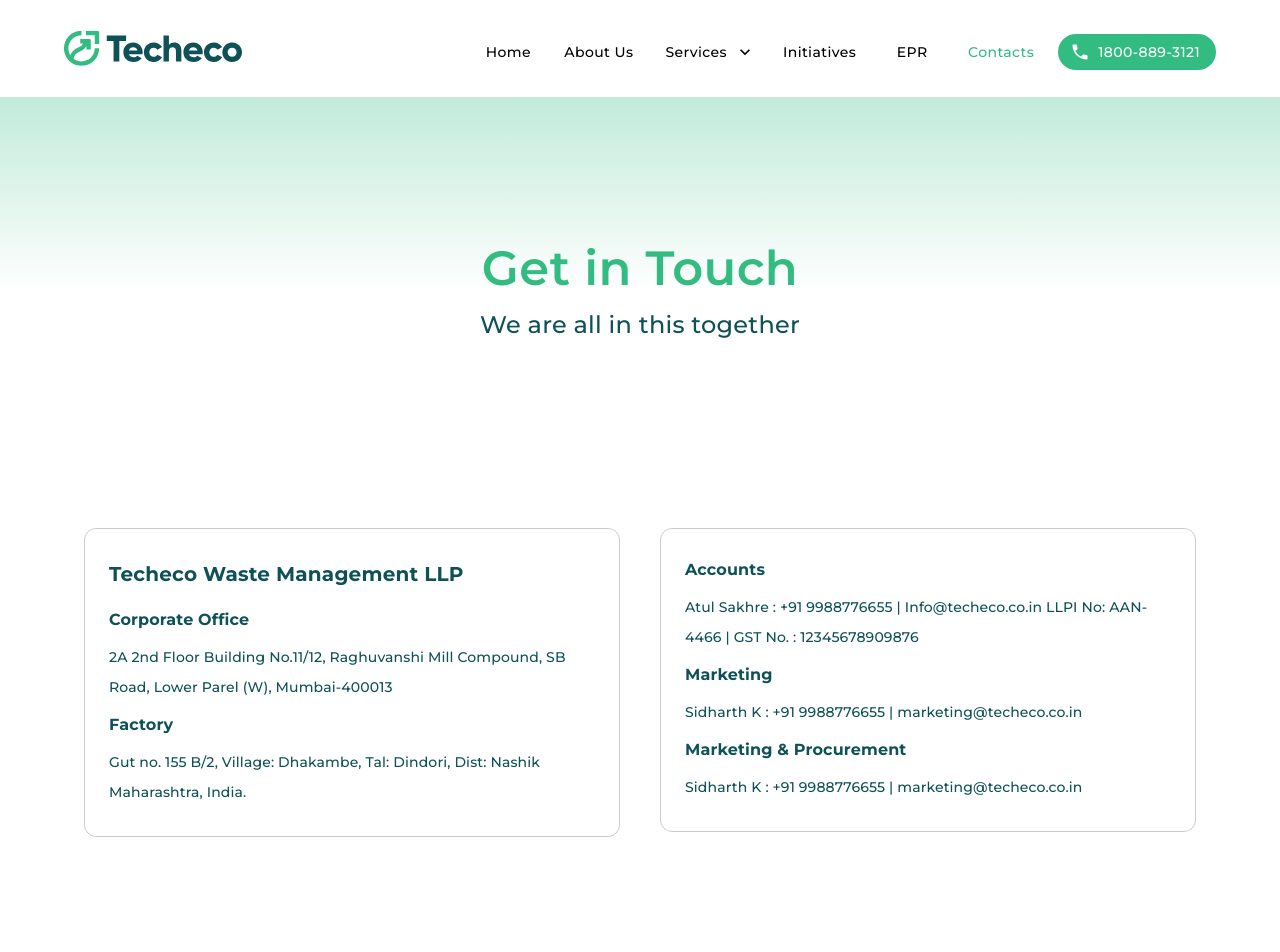
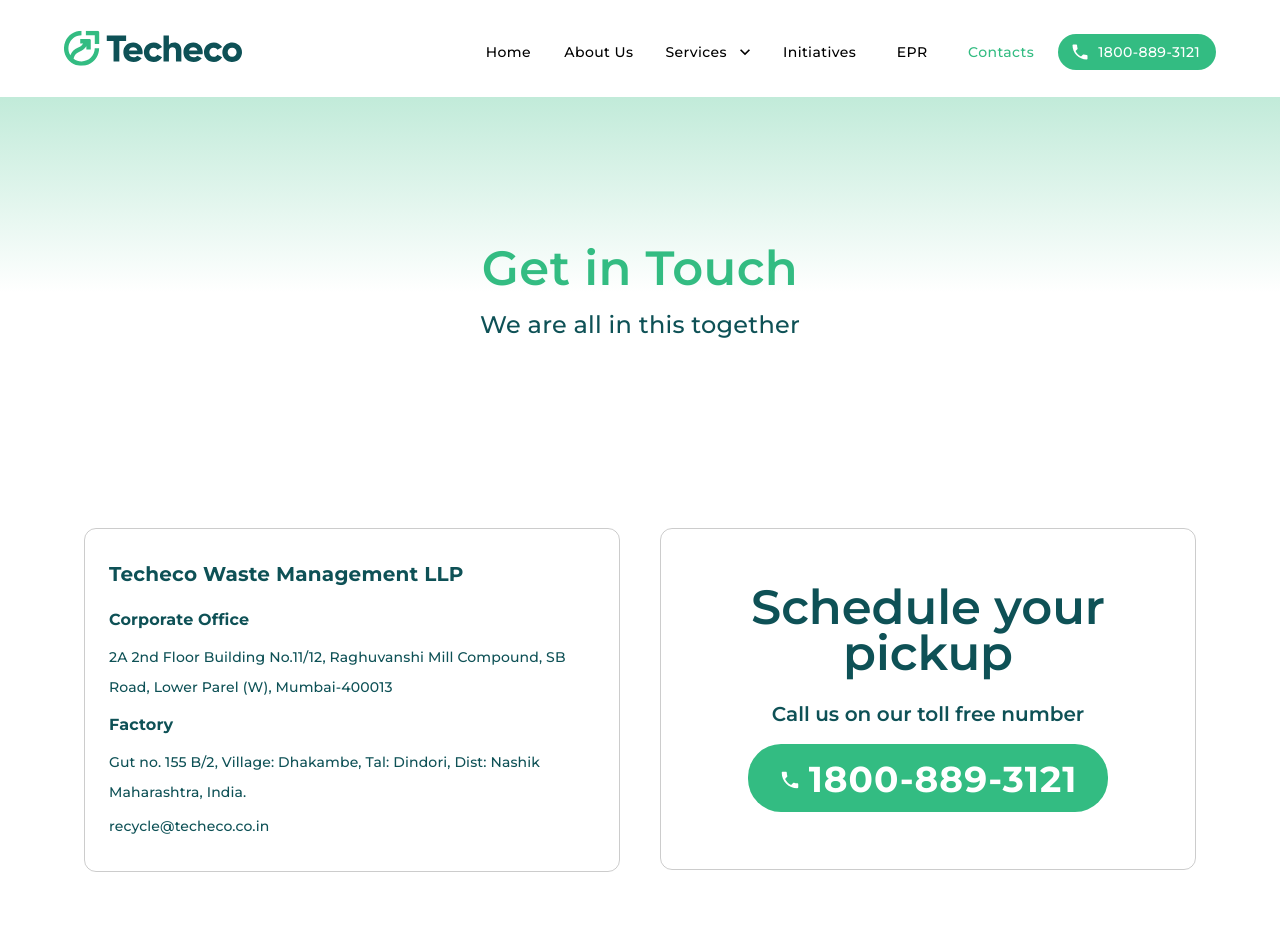
Before and after one commit to vipul-developer/techeco, a React (Create React App) app: page /tecteco/contacts in a window 1280 px wide. Shown: the top 952 px of the page. Built offline with nearby package versions, Linux system fonts and the light colour scheme.

Commit message:
Techeco Change Done

```diff
--- a/src/Component/ContactUs/index.js
+++ b/src/Component/ContactUs/index.js
@@ -30,7 +30,7 @@
                     <Grid container item xs={12}>
                         <Grid item xl={6} lg={6} md={6} sm={6} xs={12}>
                             <Box sx={{padding:"39px 20px 39px 20px"}}>
-                                <Box sx={{border:"solid 0.5px rgba(0, 0, 0, 0.2)",borderRadius:"12px",p:3}}>
+                                <Box sx={{border:"solid 0.5px rgba(0, 0, 0, 0.2)",borderRadius:"12px",p:3,minHeight:"342px"}}>
                                     <Typography variant="body1" component="div" gutterBottom sx={{fontSize:{md:"20px"},fontWeight:"bold",fontFamily:"Montserrat",lineHeight:2.14,color:"#0e5156"}}>
                                         Techeco Waste Management LLP
                                     </Typography>
@@ -48,13 +48,16 @@
                                         Gut no. 155 B/2, Village: Dhakambe, Tal: Dindori, Dist: Nashik
                                         Maharashtra, India.
                                     </Typography>
+                                    <Typography variant="body1" component="div" gutterBottom sx={{fontSize:"14px",fontWeight:500,fontFamily:"Montserrat",lineHeight:2.14,color:"#0e5156"}}>
+                                        recycle@techeco.co.in
+                                    </Typography>
                                 </Box>
                             </Box>
                         </Grid>
                         <Grid item xl={6} lg={6} md={6} sm={6} xs={12}>
                             <Box sx={{padding:"39px 20px 39px 20px"}}>
-                                <Box sx={{border:"solid 0.5px rgba(0, 0, 0, 0.2)",borderRadius:"12px",p:3}}>
-                                    <Typography variant="body1" component="div" gutterBottom sx={{fontSize:"16px",fontWeight:"bold",fontFamily:"Montserrat",lineHeight:2.14,color:"#0e5156"}}>
+                                <Box sx={{border:"solid 0.5px rgba(0, 0, 0, 0.2)",borderRadius:"12px",p:3,textAlign:"center",minHeight:"342px"}}>
+                                    {/* <Typography variant="body1" component="div" gutterBottom sx={{fontSize:"16px",fontWeight:"bold",fontFamily:"Montserrat",lineHeight:2.14,color:"#0e5156"}}>
                                         Accounts
                                     </Typography>
                                     <Typography variant="body1" component="div" gutterBottom sx={{fontSize:"14px",fontWeight:500,fontFamily:"Montserrat",lineHeight:2.14,color:"#0e5156"}}>
@@ -72,14 +75,17 @@
                                     </Typography>
                                     <Typography variant="body1" component="div" gutterBottom sx={{fontSize:"14px",fontWeight:500,fontFamily:"Montserrat",lineHeight:2.14,color:"#0e5156"}}>
                                         Sidharth K : +91 9988776655  |   marketing@techeco.co.in
-                                    </Typography>
+                                    </Typography> */}
+                                    <Typography variant="body" component="p" gutterBottom sx={{fontSize:{md:"48px"},fontWeight:600,lineHeight:0.94,color:"#0e5156",fontFamily:"Montserrat",mt:4}}>Schedule your pickup</Typography>
+                                    <Typography variant="body" component="p" gutterBottom sx={{fontSize:{md:"20px"},fontWeight:600,lineHeight:2.25,color:"#0e5156",fontFamily:"Montserrat"}}>Call us on our toll free number</Typography>
+                                    <Button variant='contained' disableElevation startIcon={<PhoneIcon size="large"/>} size="large" sx={{fontFamily:"Montserrat",fontSize:{md:"36px"},fontWeight:"bold",lineHeight:0.72,padding:{md:"23px 31px 19px 35px"},backgroundColor:"#33bc82",borderRadius:"33px","&:hover":{backgroundColor:"#33bc82"},}}>1800-889-3121</Button>
                                 </Box>
                             </Box>
                         </Grid>
                     </Grid>
                 </Container>
             </Grid>
-            <Grid container sx={{mb:"88px"}}>
+            {/* <Grid container sx={{mb:"88px"}}>
                 <Grid item xs={12}>
                     <Container fixed>
                         <Box sx={{pt:3,textAlign:"center"}}>
@@ -89,7 +95,7 @@
                         </Box>
                     </Container>
                 </Grid>
-            </Grid>
+            </Grid> */}
             <GoogleMaps/>
             <ContactForm/>
         </>
--- a/src/Component/Home/OurClient.js
+++ b/src/Component/Home/OurClient.js
@@ -34,11 +34,11 @@
                 <Grid item xs={12}>
                     <Container fixed>
                         <Grid container sx={{justifyContent:"center"}}>
-                            {/* <Grid item xs={12}>
+                            <Grid item xs={12}>
                                 <Box sx={{display:"flex",justifyContent:"center",mb:3}}>
                                     <Typography variant="body1" component="div" gutterBottom sx={{fontSize:"24px",fontFamily:"Montserrat",fontWeight:600,lineHeight:1.88,color:"#0e5156"}}>Our Clients</Typography>
                                 </Box>
-                            </Grid> */}
+                            </Grid>
                             <Grid container item xs={12} sx={{mt:3,justifyContent:"center"}}>
                                 <Grid item xl={2} lg={2} md={2} sm={2} xs={12} sx={{justifyContent:"center",display:"flex"}}><img src={ourClientImg1} className="img-fluid" alt="Our Client"/></Grid>
                                 <Grid item xl={2} lg={2} md={2} sm={2} xs={12} sx={{justifyContent:"center",display:"flex"}}><img src={ourClientImg2} className="img-fluid" alt="Our Client"/></Grid>
@@ -53,11 +53,11 @@
                                 <Grid item xl={2} lg={2} md={2} sm={2} xs={12} sx={{justifyContent:"center",display:"flex"}}><img src={ourClientImg9} className="img-fluid" alt="Our Client"/></Grid>
                                 <Grid item xl={2} lg={2} md={2} sm={2} xs={12} sx={{justifyContent:"center",display:"flex"}}><img src={ourClientImg10} className="img-fluid" alt="Our Client"/></Grid>
                             </Grid>
-                            {/* <Grid item xs={12}>
+                            <Grid item xs={12}>
                                 <Box sx={{display:"flex",justifyContent:"center",mt:5,mb:2}}>
                                     <Typography variant="body1" component="div" gutterBottom sx={{fontSize:"24px",fontFamily:"Montserrat",fontWeight:600,lineHeight:1.88,color:"#0e5156"}}>PRO Clients</Typography>
                                 </Box>
-                            </Grid> */}
+                            </Grid>
                             <Grid container item xs={12} sx={{mt:3,justifyContent:"center"}}>
                                 <Grid item xl={2} lg={2} md={2} sm={2} xs={12} sx={{justifyContent:"center",display:"flex"}}><img src={proClientImg1} className="img-fluid" alt="PRO Client"/></Grid>
                                 <Grid item xl={2} lg={2} md={2} sm={2} xs={12} sx={{justifyContent:"center",display:"flex"}}><img src={proClientImg2} className="img-fluid" alt="PRO Client"/></Grid>
@@ -65,11 +65,11 @@
                                 <Grid item xl={2} lg={2} md={2} sm={2} xs={12} sx={{justifyContent:"center",display:"flex"}}><img src={proClientImg4} className="img-fluid" alt="PRO Client"/></Grid>
                                 <Grid item xl={2} lg={2} md={2} sm={2} xs={12} sx={{justifyContent:"center",display:"flex"}}><img src={proClientImg5} className="img-fluid" alt="PRO Client"/></Grid>
                             </Grid>
-                            {/* <Grid item xs={12}>
+                            <Grid item xs={12}>
                                 <Box sx={{display:"flex",justifyContent:"center",mt:5,mb:2}}>
                                     <Typography variant="body1" component="div" gutterBottom sx={{fontSize:"24px",fontFamily:"Montserrat",fontWeight:600,lineHeight:1.88,color:"#0e5156"}}>EPR Clients</Typography>
                                 </Box>
-                            </Grid> */}
+                            </Grid>
                             <Grid container item xs={12} sx={{mt:3,justifyContent:"center"}}>
                                 <Grid item xl={2} lg={2} md={2} sm={2} xs={12} sx={{justifyContent:"center",display:"flex"}}><img src={erpClientImg1} className="img-fluid" alt="EPR Client"/></Grid>
                                 <Grid item xl={2} lg={2} md={2} sm={2} xs={12} sx={{justifyContent:"center",display:"flex"}}><img src={erpClientImg2} className="img-fluid" alt="EPR Client"/></Grid>
--- a/src/Component/Navigation/index.js
+++ b/src/Component/Navigation/index.js
@@ -30,7 +30,7 @@
         setAnchorElMobile(event.currentTarget);
     };
     const handleMobileCloseDropDown = () => {
-        setAnchorElMobile(null)
+        setAnchorElMobile(null);
     }
     const renderMenu = (list,type) => {
         let menuTemplate = null;
@@ -111,7 +111,7 @@
                                         anchorEl={anchorElMobile}
                                         open={openMobile}
                                         keepMounted
-                                        onClose={handleMobileCloseDropDown}
+                                        onClose={handleCloseDropDown}
                                         anchorOrigin={{vertical:"top",horizontal:"left"}}
                                         transformOrigin={{vertical:"top",horizontal:"left"}}
                                         sx={{mt:"40px","& .MuiPaper-elevation":{width:"80%",p:0,borderRadius:0},boxShadow:"none"}}
@@ -122,7 +122,7 @@
                                         {
                                             item.subMenu.map((submenu,index) => (
                                                 <NavLink key={submenu.id} exact to={submenu.linkTo} style={{fontSize:"14px",fontWeight:500,fontFamily:"Montserrat",color:"#000"}} activeStyle={{color:"#33bc82"}}>
-                                                    <MenuItem onClick={handleCloseDropDown} sx={{fontSize:"14px",fontWeight:500,fontFamily:"Montserrat",color:"#000",textTransform:"capitalize","&:hover":{backgroundColor:"transparent",color:"#33bc82"},"&:focus":{backgroundColor:"transparent"}}}>{submenu.name}</MenuItem>
+                                                    <MenuItem onClick={handleMobileCloseDropDown} sx={{fontSize:"14px",fontWeight:500,fontFamily:"Montserrat",color:"#000",textTransform:"capitalize","&:hover":{backgroundColor:"transparent",color:"#33bc82"},"&:focus":{backgroundColor:"transparent"}}}>{submenu.name}</MenuItem>
                                                 </NavLink>
                                             ))
                                         }
--- a/src/Misc/EPR/Data.js
+++ b/src/Misc/EPR/Data.js
@@ -39,7 +39,9 @@
     {field:'contact',headerName:'Contact',width:210,editable: false},
 ];
 export const logisticPartner = [
-    {"id":"01","name":"Aero Express Cargo & Logistic","address":"Mumbai","contact":"Shubham Shukla"}
+    {"id":"01","name":"Aero Express Cargo & Logistic","address":"Mumbai","contact":"Shubham Shukla"},
+    {"id":"02","name":"Shree Ganesh Road Carriers","address":"","contact":""},
+    {"id":"03","name":"Shree Balaji Transport Co","address":"","contact":""}
 ];
 export const cpcbcolumns = [
     {field:'id',headerName:'SR',width:90 },
```
Also changed, not shown: src/Resources/Images/techeco-map.png.
